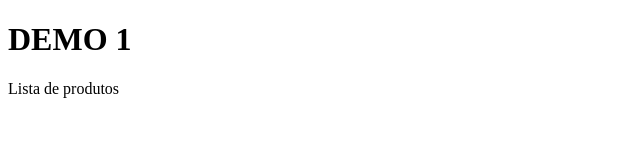
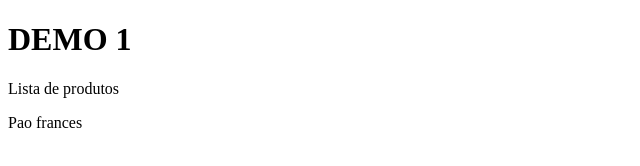
Before and after one commit to dasilvaiuri/Demo1, a plain HTML site: page WebContent/index.html in a window 1280 px wide. Shown: the full height of the page, 0-640 px from the left. Drawn offline with Linux system fonts and the light colour scheme.

Commit message:
adicionado pao

```diff
--- a/WebContent/index.html
+++ b/WebContent/index.html
@@ -7,5 +7,6 @@
 <body>
 	<h1>DEMO 1</h1>
 	<p>Lista de produtos</p>
+	<p>Pao frances</p>
 </body>
 </html>
```
